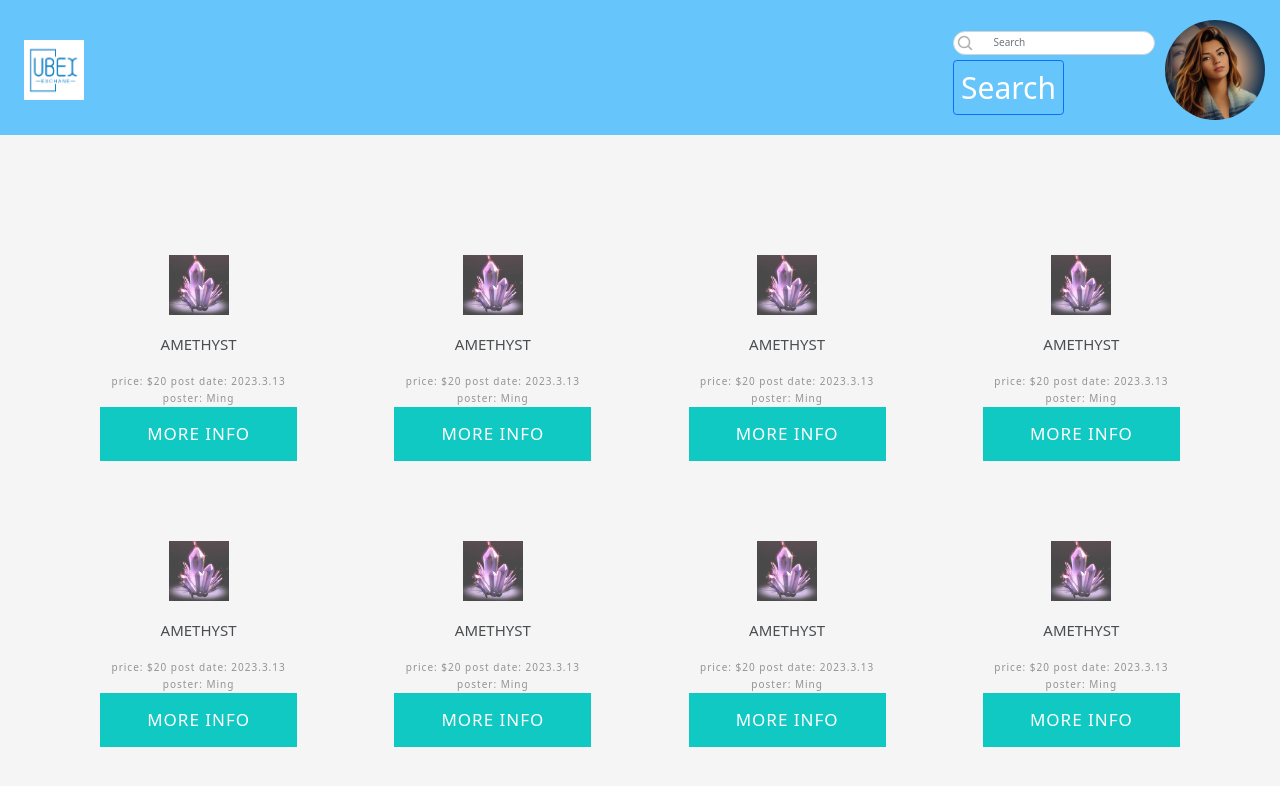
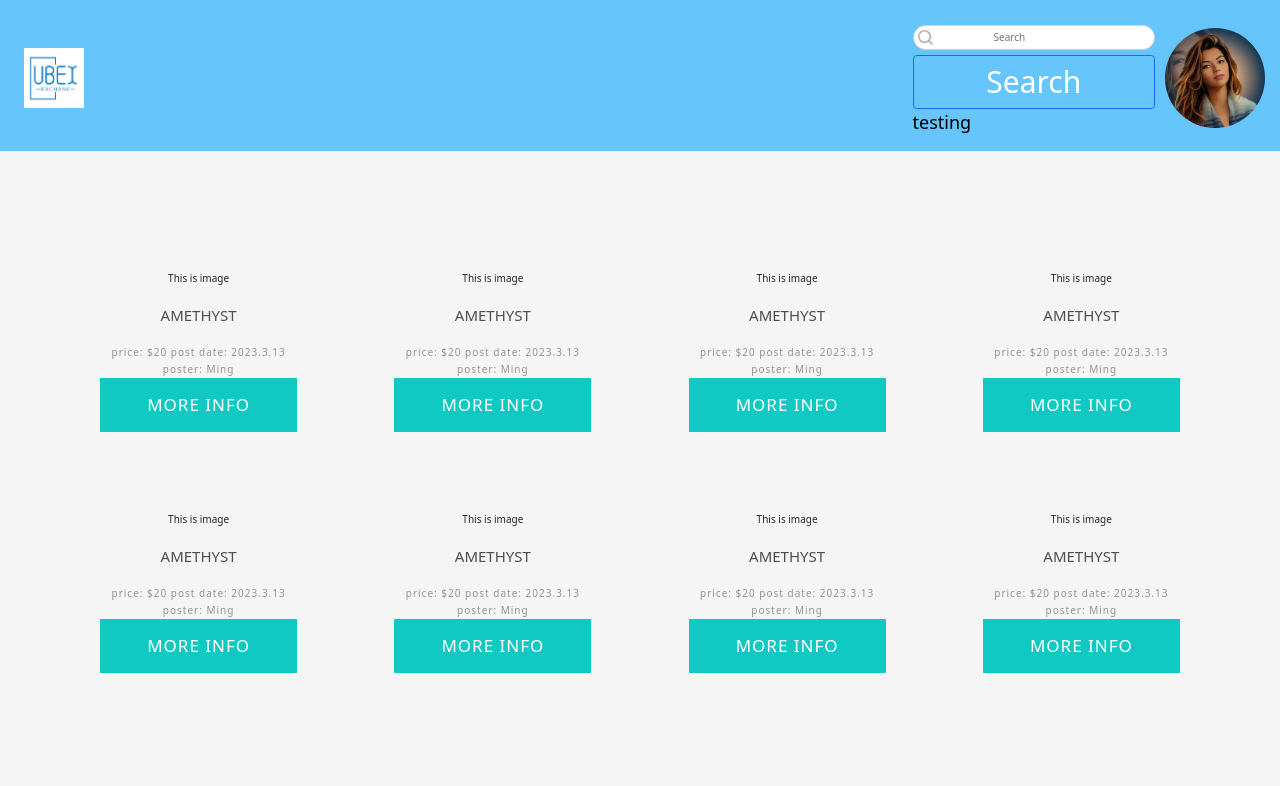
Before and after one commit to cse442-at-ub/project_s23-gamblers, a React (Create React App) app: page / in a window 1280 px wide. Shown: the top 786 px of the page. Built offline with nearby package versions, Linux system fonts and the light colour scheme; no server answers.

Commit message:
search_function_done waiting for API #37

```diff
--- a/src/components/Header.js
+++ b/src/components/Header.js
@@ -4,7 +4,7 @@ import 'bootstrap/dist/css/bootstrap.min.css';
 import SearchBar from './SearchBar';
 import UserImage from './UserImage';
 import brand_image from '../assets/images/exchange.png'
-function Header() {
+function Header(props) {
     return (
             <Navbar   className="header" variant="light"  expand="lg">
             <Container  fluid className="header">
@@ -25,7 +25,7 @@ function Header() {
                         <a href='/Login'>
                             <UserImage></UserImage>
                         </a>
-                        <SearchBar></SearchBar>
+                        <SearchBar setItemData={props.setItemData}></SearchBar>
                     </Container>
                 </Col>
 
--- a/src/components/Home.js
+++ b/src/components/Home.js
@@ -1,9 +1,92 @@
-import {Link} from 'react-router-dom'
-import Services from './Services'
+import axios from 'axios'
+import { useState } from 'react'
+import { useEffect } from 'react'
+import React from "react";
+import styles from './Services.module.css'
+import Header from "./Header";
 function Home(){
+
+    const [itemData, setItemData] = useState([{
+
+        title: "Amethyst",
+        text: 'price: $20  post date: 2023.3.13',
+        poster: 'Ming'
+    },
+        {
+
+            title: "Amethyst",
+            text: 'price: $20  post date: 2023.3.13',
+            poster: 'Ming'
+        },
+        {
+
+            title: "Amethyst",
+            text: 'price: $20  post date: 2023.3.13',
+            poster: 'Ming'
+        },
+        {
+
+            title: "Amethyst",
+            text: 'price: $20  post date: 2023.3.13',
+            poster: 'Ming'
+        },
+        {
+
+            title: "Amethyst",
+            text: 'price: $20  post date: 2023.3.13',
+            poster: 'Ming'
+        },
+        {
+
+            title: "Amethyst",
+            text: 'price: $20  post date: 2023.3.13',
+            poster: 'Ming'
+        },
+        {
+
+            title: "Amethyst",
+            text: 'price: $20  post date: 2023.3.13',
+            poster: 'Ming'
+        },
+        {
+
+            title: "Amethyst",
+            text: 'price: $20  post date: 2023.3.13',
+            poster: 'Ming'
+        }])
+
+    function getItem(){
+        axios.get('link').then(function(response){
+            setItemData(response.data)
+        })
+    }
+
+    useEffect(()=>{
+        getItem()
+    },[])
+
     return(
         <div>
-            <Services></Services>
+            <Header setItemData={setItemData}></Header>
+            <div className={`${styles.section__padding} ${styles.bg__whitesmoke}`} >
+                <div className={styles.container}>
+                    <div className={`${styles.services__content} ${styles.grid}`}>
+                        {
+                            itemData.map((service, index) => {
+                                return (
+                                    <div className={`${styles.services__contentitem} ${styles.text__center}`} key={index}>
+                                        <div>This is image</div>
+                                        <h4 className={`${styles.text__upper} ${styles.text}`}>{service.title}</h4>
+                                        <p className={`${styles.para__text} ${styles.text__grey}`}>{service.text}</p>
+                                        <p className={`${styles.para__text} ${styles.text__grey}`}>poster: {service.poster}</p>
+                                        <a href="/iteminfo" className={`${styles.btn}  ${styles.btn__blue}`}>more info</a>
+                                    </div>
+                                )
+                            })
+                        }
+                    </div>
+                </div>
+            </div>
         </div>
     )
 }
--- a/src/components/SearchBar.css
+++ b/src/components/SearchBar.css
@@ -1,6 +1,7 @@
 .search-bar{
-    padding-left: 40px;
-    border-radius: 43.0504px
+    padding-left: 80px;
+    border-radius: 43.0504px;
+
 }
 
 
--- a/src/components/SearchBar.js
+++ b/src/components/SearchBar.js
@@ -4,28 +4,30 @@ import React, { useState } from 'react';
 import { Form, Button } from 'react-bootstrap';
 import axios from 'axios';
 
-function SearchBar() {
+function SearchBar(props) {
   const [searchText, setSearchText] = useState('');
+  const [searchData, setSearchData] = useState();
 
   const handleSearchTextChange = (event) => {
     setSearchText(event.target.value);
   };
 
-  const handleFormSubmit = async (event) => {
+  function handleFormSubmit(event){
     event.preventDefault();
+    axios.get('https://www-student.cse.buffalo.edu/CSE442-542/2023-Spring/cse-442m/api/search',{
+      searchText
+    }).then(function(response){
+      setSearchData(response)
+    })
+  }
 
-    try {
-      const response = await axios.post('https://www-student.cse.buffalo.edu/CSE442-542/2023-Spring/cse-442m/api/search', {
-        searchText,
-      });
-
-      // Handle the response as needed (e.g., update your component state, navigate to a new page, etc.)
-      console.log(response.data);
-    } catch (error) {
-      // Handle the error as needed (e.g., display an error message, log it, etc.)
-      console.error('Error while submitting search:', error);
-    }
-  };
+  function testingHandler(){
+    props.setItemData([{
+      title: "testing",
+      text: 'price: 9999  post date: 2023.3.13',
+      poster: 'testing'
+    }])
+  }
 
   return (
     <div>
@@ -36,12 +38,15 @@ function SearchBar() {
           className="mt-2 me-2 search-bar serach_input"
           aria-label="Search"
           value={searchText}
+
           onChange={handleSearchTextChange}
+
         />
-        <Button type="submit" className="mt-2 me-2">
+        <Button type="submit" className="mt-2 me-2" style={{width:'100%'}}>
           Search
         </Button>
       </Form>
+      <button onClick={testingHandler}>testing</button>
     </div>
   );
 }
--- a/src/components/Services.js
+++ /dev/null
@@ -1,32 +0,0 @@
-import React from "react";
-import data from "../constants/data";
-import styles from './Services.module.css'
-import Header from "./Header";
-const Services = () => {
-    return (
-        <div>
-        <Header></Header>
-            <div className={`${styles.section__padding} ${styles.bg__whitesmoke}` } >
-            <div className={styles.container}>
-                    <div className={`${styles.services__content} ${styles.grid}`}>
-                    {
-                        data.services.map((service, index) => {
-                            return (
-                                <div className={`${styles.services__contentitem} ${ styles.text__center }`} key = {index}>
-                                    <img src = {service.img} alt = "item_image" className={styles.icon} />
-                                    <h4 className={`${styles.text__upper} ${styles.text}`}>{service.title}</h4>
-                                    <p className={`${styles.para__text} ${styles.text__grey}`}>{service.text}</p>
-                                    <p className={`${styles.para__text} ${styles.text__grey}`}>poster: {service.poster}</p>
-                                    <a href = "/iteminfo" className={`${styles.btn}  ${styles.btn__blue}`}>more info</a>
-                                </div>
-                            )
-                        })
-                    }
-                </div>
-            </div>
-        </div>
-        </div>
-    )
-}
-
-export default Services;
--- a/src/constants/data.js
+++ /dev/null
@@ -1,53 +0,0 @@
-import images from "./images";
-const services = [
-    {
-        img: `${images.item_image}`,
-        title: "Amethyst",
-        text: 'price: $20  post date: 2023.3.13',
-        poster: 'Ming'
-    },
-    {
-        img: `${images.item_image}`,
-        title: "Amethyst",
-        text: 'price: $20  post date: 2023.3.13',
-        poster: 'Ming'
-    },
-    {
-        img: `${images.item_image}`,
-        title: "Amethyst",
-        text: 'price: $20  post date: 2023.3.13',
-        poster: 'Ming'
-    },
-    {
-        img: `${images.item_image}`,
-        title: "Amethyst",
-        text: 'price: $20  post date: 2023.3.13',
-        poster: 'Ming'
-    },
-    {
-        img: `${images.item_image}`,
-        title: "Amethyst",
-        text: 'price: $20  post date: 2023.3.13',
-        poster: 'Ming'
-    },
-    {
-        img: `${images.item_image}`,
-        title: "Amethyst",
-        text: 'price: $20  post date: 2023.3.13',
-        poster: 'Ming'
-    },
-    {
-        img: `${images.item_image}`,
-        title: "Amethyst",
-        text: 'price: $20  post date: 2023.3.13',
-        poster: 'Ming'
-    },
-    {
-        img: `${images.item_image}`,
-        title: "Amethyst",
-        text: 'price: $20  post date: 2023.3.13',
-        poster: 'Ming'
-    }
-];
-
-export default {services};
--- a/src/constants/images.js
+++ /dev/null
@@ -1,5 +0,0 @@
-import item_image from "../assets/images/item_image.jpg";
-
-export default{
-    item_image
-};
```
